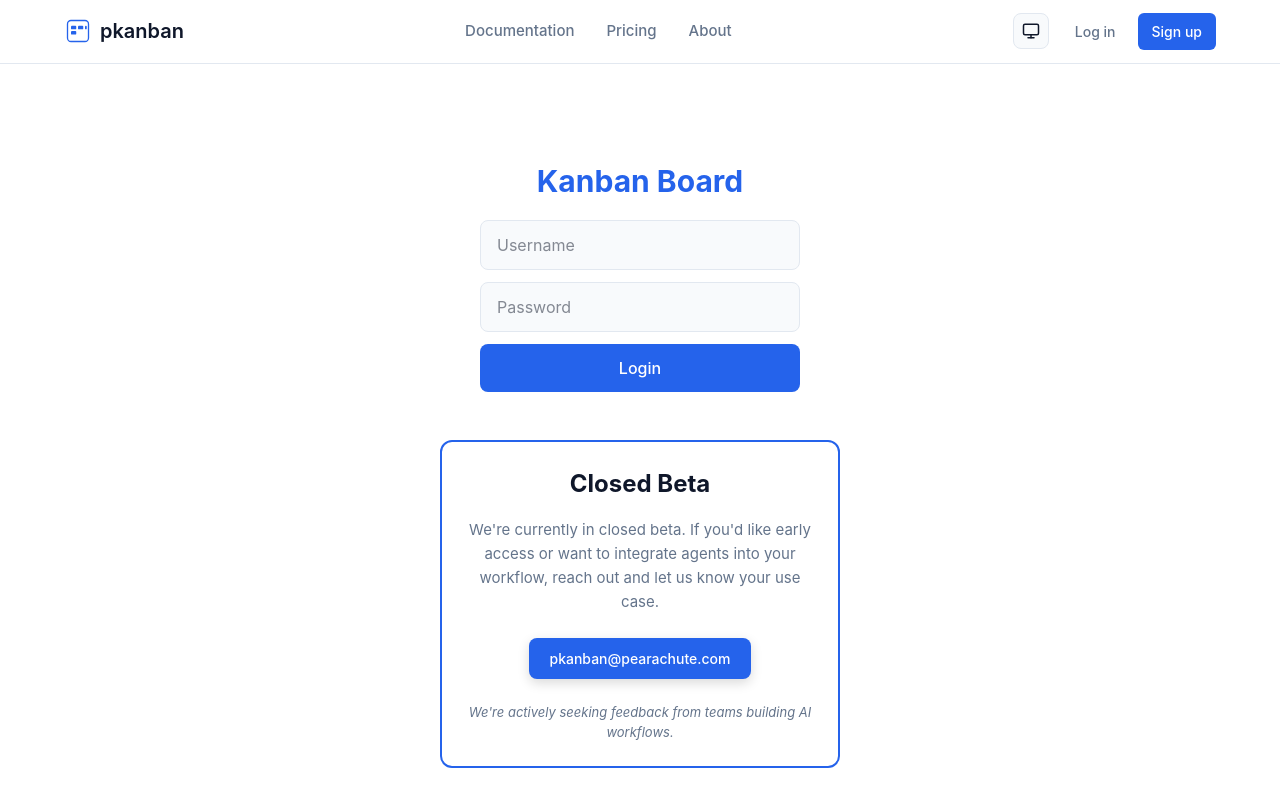
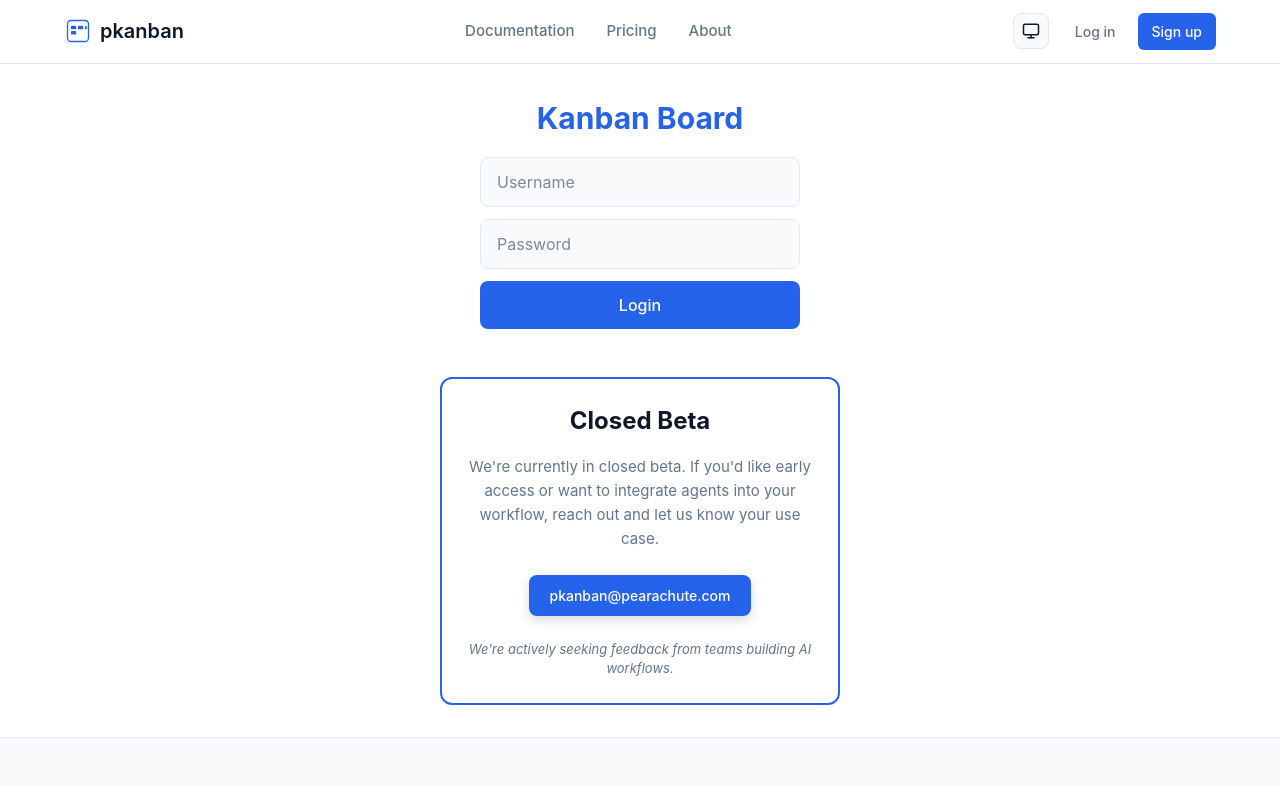
Before and after one commit to japherwocky/kanban, a Svelte app in the folder frontend/: page /login in a window 1280 px wide. Shown: the top 786 px of the page. Built offline with nearby package versions, Linux system fonts and the light colour scheme.

Commit message:
Update Login.svelte to fit new layout with Header/Footer

```diff
--- a/frontend/src/routes/Login.svelte
+++ b/frontend/src/routes/Login.svelte
@@ -37,6 +37,7 @@
   }
 </script>
 
+<div class="login-container">
   <div class="login">
     <h1>Kanban Board</h1>
     <form onsubmit={(e) => { e.preventDefault(); login(); }}>
@@ -64,16 +65,24 @@
       compactEmailFontSize="0.875rem"
     />
   </div>
+</div>
 
 <style>
+  .login-container {
+    flex: 1;
+    display: flex;
+    align-items: center;
+    justify-content: center;
+    padding: 2rem 1rem;
+  }
+
   .login {
     display: flex;
     flex-direction: column;
     align-items: center;
     justify-content: center;
-    min-height: 100vh;
     gap: 1rem;
-    padding: 1rem;
+    width: 100%;
   }
 
   .login h1 {
```
Lines whose indentation alone changed are shown as unchanged.
